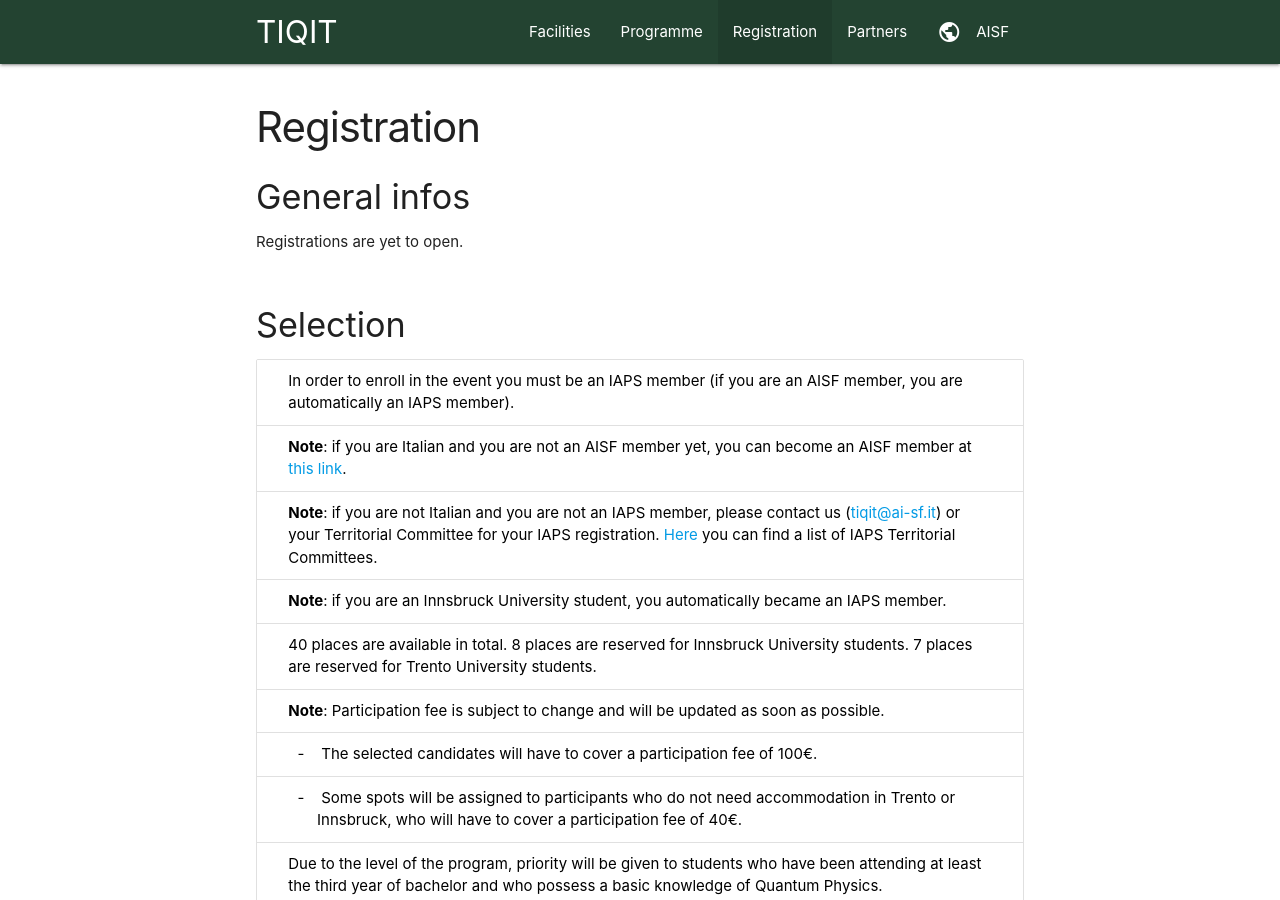
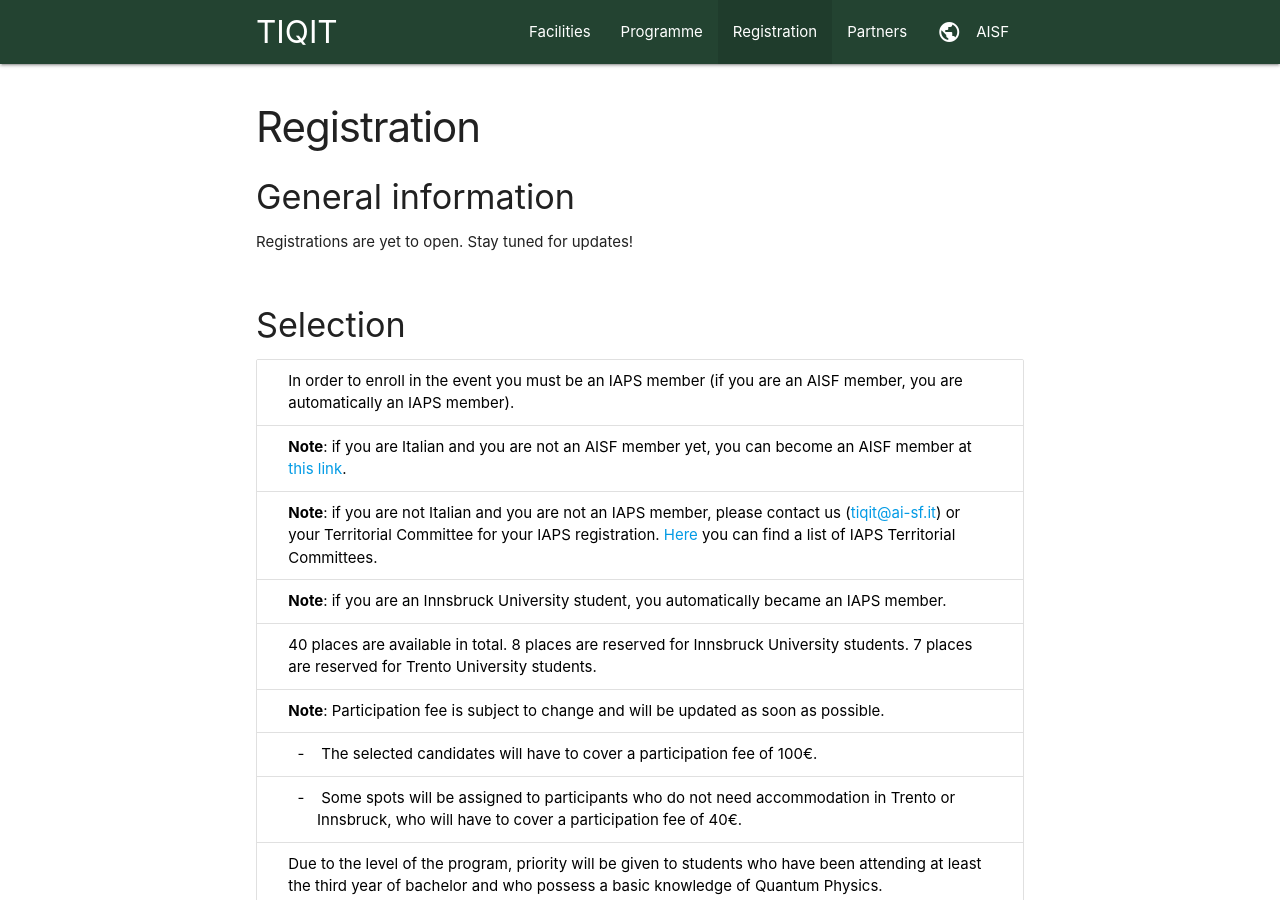
Before and after one commit to ai-sf/tiqit25, a Jekyll site: the page built from registration.html, in a window 1280 px wide and 900 px high. Built offline with Jekyll 4.4.1, drawn with Linux system fonts in a browser that asks for light colours; nearby versions of some CDN libraries; some of the changed text lies outside the part shown.

Commit message:
update index, partners, registration

```diff
--- a/_data/footer.yml
+++ b/_data/footer.yml
@@ -12,9 +12,6 @@
     mail: nicola.pretto@ai-sf.it
 
 connect:
-  # - name: Facebook
-  #   url: https://www.facebook.com/AisfTrento/
-  #   img: "img/fb_logo.png"
   - name: TIQIT25
     url: https://instagram.com/tiqit.25/
     img: "img/ig_logo3.png"
--- a/_data/registration.yml
+++ b/_data/registration.yml
@@ -1,10 +1,10 @@
 description:
-    title: "General infos"
+    title: "General information"
     paragraphs:
         - paragraph:
             # - line: "Registrations will be open from December 4<sup>th</sup> at 12:00, GTM+1."
             # - line: "Registrations are closed."
-            - line: "Registrations are yet to open."
+            - line: "Registrations are yet to open. Stay tuned for updates!"
         - paragraph:
             #- line: "You can find the registration form at the bottom of this page."
             #- line: "Please read the terms and conditions below. Please note that, upon registration, you will be asked for personal details (such as name, surname, date of birth, university affiliation, etc.)."
@@ -33,9 +33,7 @@
         - text: "All personal data will be handled confidentially and in compliance with the European (GDPR EU 2016/679) and Italian (Art. 13 D. Lgs. 196/2003) data and privacy protection laws."
         - text: "Only students enrolled in a university or similar institution on a physics or physics-related course, as well as up to twelve months after receiving a degree from a university are able to participate in this event. You confirm that you will be at least 18 years of age by the 1st of December, 2024."
         - text: "You acknowledge and agree that the Organising Committee, the Italian Association of Physics Students (AISF), the International Association of Physics Students (IAPS), and the hosts of the event have no responsibility whatsoever for injuries, losses, or damages of any kind that result from your participation at the Trento Innsbruck Quantum Information Tour 2025."
-        - text: "You accept the IAPS Code of Conduct."
-          url: "files/IAPS_Code_of_Conduct.pdf"
-          button: "PDF"
+        - text: "You accept the IAPS Code of Conduct. <a class='chip custom1 white-text' href='../files/IAPS_Code_of_Conduct.pdf' style='font-size: 14px; float: right;'> PDF </a>"
         - text: "By participating in the event you agree to be filmed, photographed, and otherwise recorded during the conference and hereby expressly grant the organizing committee, AISF and IAPS the right to use your picture, movie, or any other form of media publication in contexts such as the internet, social media, brochures, posters, informative and advertising materials. You also confirm that the information contained in this application is true and correct."
         - text: "You accept that either the Organising Committee, or the Italian Association of Physics Students (AISF), the International Association of Physics Students (IAPS), the hosts of the event cannot be made responsible for the content of any talk, poster, workshop, excursion or similar activity."
         - text: "You accept that, in case of cancellation by a participant, the Organising Committee will provide reimbursement only if a replacement for the student can be found. No reimbursement will be given for membership fees under any circumstances. If reimbursement were to be approved, the Organising Committee would retain a total of 25% of the fee as a contribution to the expenses of the event. No reimbursement will be approved for cancellations presented after January 31st."
@@ -48,7 +46,7 @@
         # - text: "Once the registration is closed, the organizing committee will select the participants"
         # - text: "Selected participants will be notified within 10 days from the registration closing, then the event fee will have to be paid within 7 days to confirm the participation"
         # - text: "Students non-accepted will be notified as well, and they will have the possibility to participate in case spots are still free after the first payment period."
-        - text: "Registrations are yet to open. Stay tuned for updates."
+        - text: "Registrations are yet to open. Stay tuned for updates!"
 
     # - name: "Registration Form"
     #   info: ""
```
Also changed, not shown: _data/home.yml (+8 -1 lines), _data/partners.yml (+3 -9 lines), index.html (+24 -6 lines), partners.html (+2 -16 lines), img/Definitivo-1.png (deleted), img/Gruppo tg.jpg (deleted), img/LNF_home.jpg (deleted), img/duomooo3.png (deleted), img/fb_logo.png (deleted), img/ig_logo.png (deleted), img/logo_TIQIT_i.jpg (deleted), img/prova.png (deleted), img/slide/group2024.jpg (added), 1 other file.
